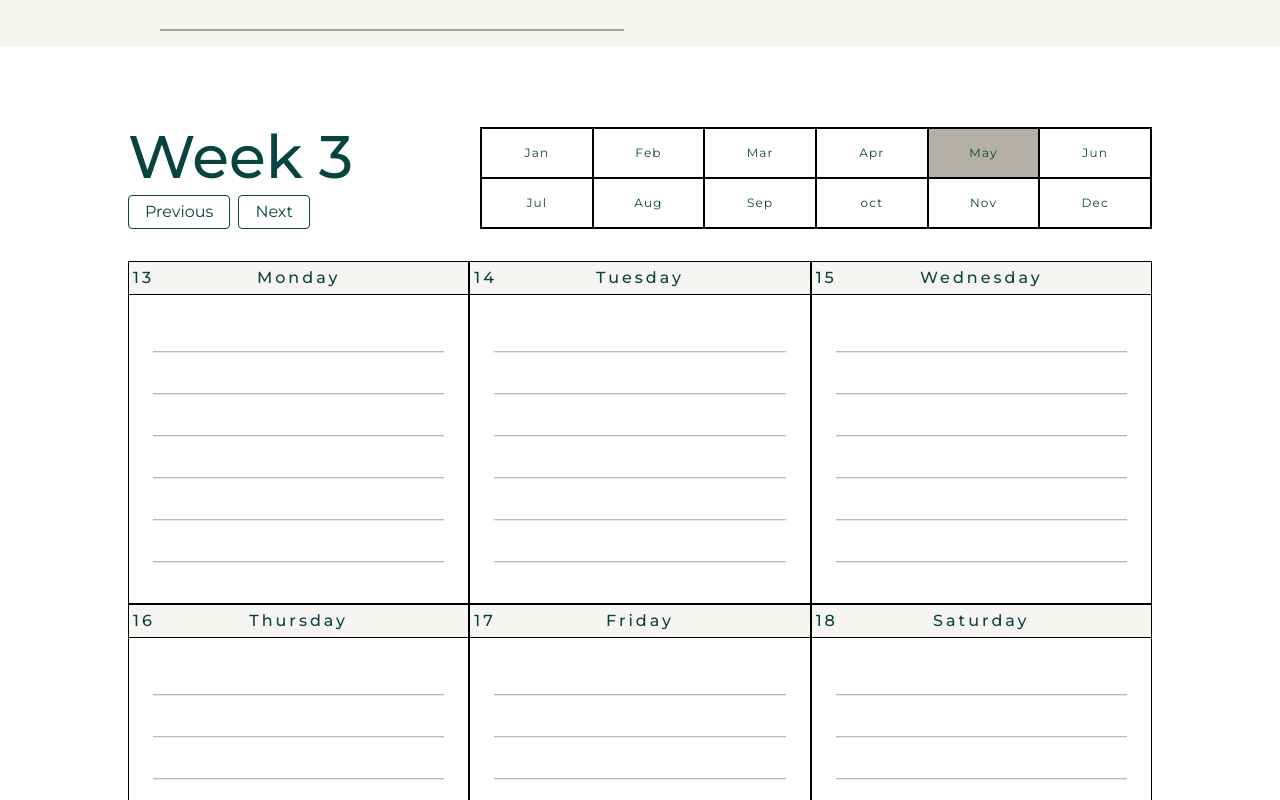
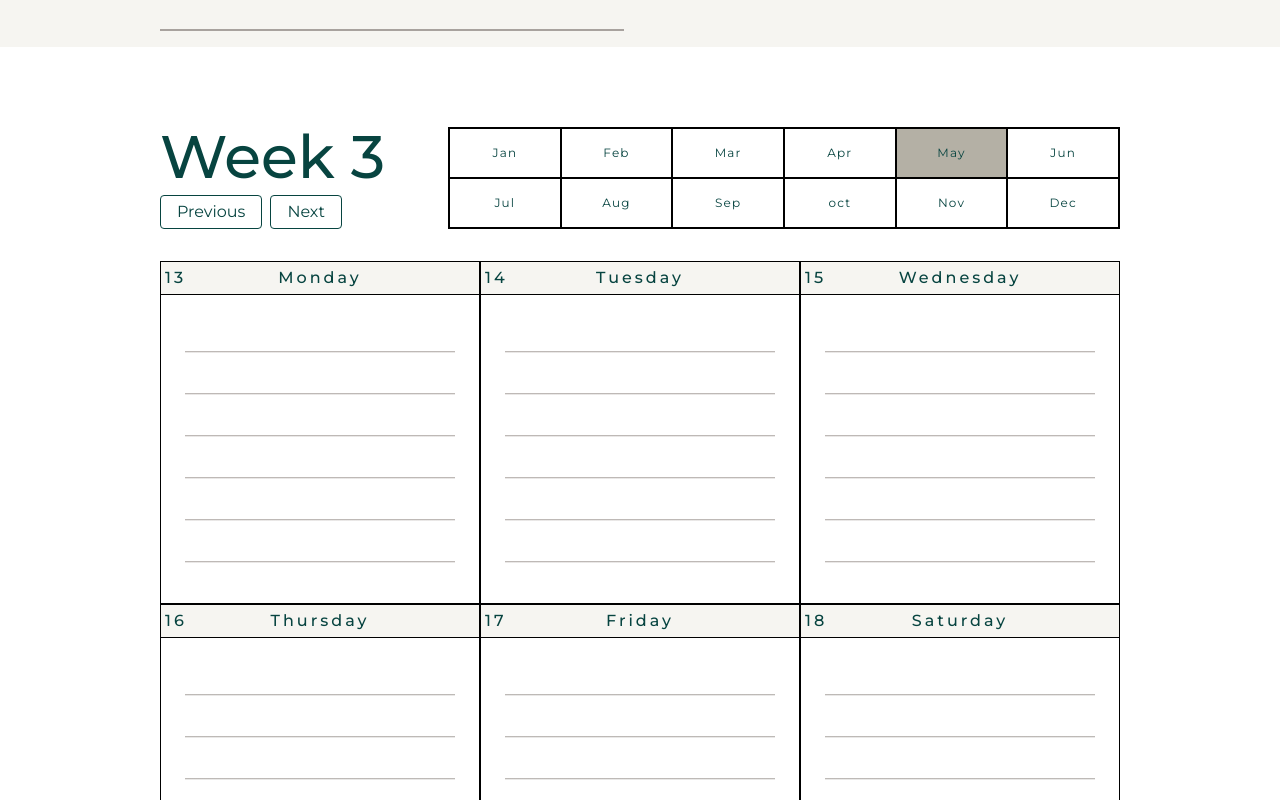
Before and after one commit to nicknjagi/monthly-planner, a React (Create React App) app: page / in a window 1280 px wide. Shown: the part 1040-1840 px from the top of the page. Built offline with nearby package versions, Linux system fonts and the light colour scheme.

Commit message:
update WeekView.tsx

```diff
--- a/src/components/WeekView.tsx
+++ b/src/components/WeekView.tsx
@@ -34,7 +34,7 @@ const WeekView = () => {
 
   return (
     <section className="w-full px-4 md:px-8 py-20 bg-white">
-      <div className="flex flex-col gap-8 max-w-5xl mx-auto">
+      <div className="flex flex-col gap-8 max-w-[960px] mx-auto">
         <div className="flex flex-col md:flex-row justify-between gap-4">
           <div className="order-last md:order-first">
             <h3 className="text-4xl lg:text-6xl font-medium capitalize mb-2">Week {currentWeek}</h3>
```
